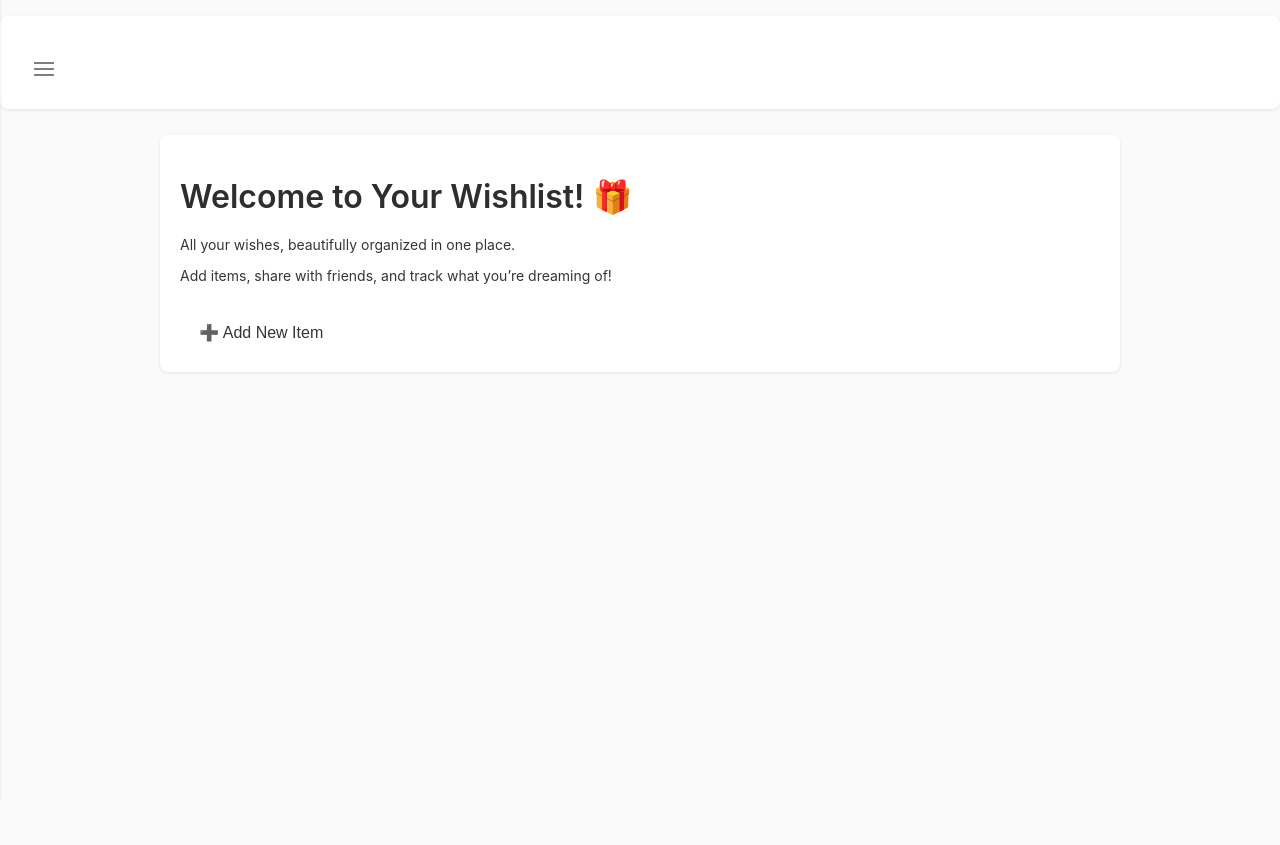
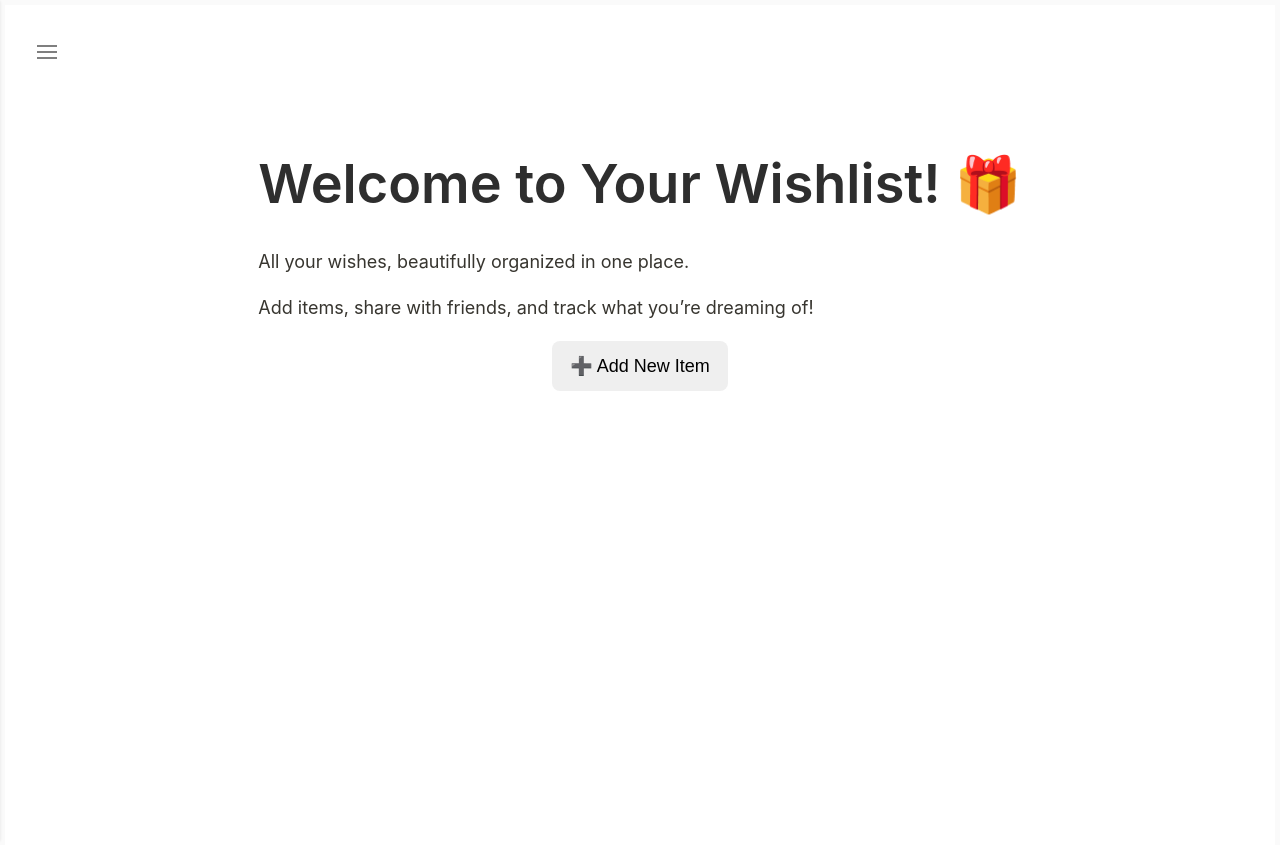
Before and after one commit to Violet0222/wishlist-app, a Flask app: page / in a window 1280 px wide. Before the commit the page ends 373 px from the top, so only its background shows below. Run offline with Flask 3, Linux system fonts and the light colour scheme; a user stored in the database is signed in.

Commit message:
update navbar and main-content style

```diff
--- a/static/css/navbar.css
+++ b/static/css/navbar.css
@@ -1,43 +1,80 @@
+.nav-bar {
+  margin: 0;
+  padding: 0;
+  list-style: none;
+  display: flex;
+  align-items: center;
+}
+
+.nav-bar li {
+  margin: 0;
+  padding: 0;
+}
+
 .nav-bar-btn {
   position: relative;
   background: none;
   border: none;
-  font-size: 24px;
+  font-size: clamp(20px, 4vw, 28px); /* адаптивный размер иконки */
   cursor: pointer;
   color: var(--text-color);
+  padding: clamp(6px, 1vw, 12px);
+}
+
+.tooltip-text {
+  position: absolute;
+  top: 50%;
+  left: 100%;
+  transform: translateY(-50%);
+  background-color: var(--card-bg);
+  color: var(--text-color);
+  padding: 6px 10px;
+  font-size: clamp(12px, 2vw, 14px);
+  white-space: nowrap;
+  border-radius: 6px;
+  box-shadow: var(--shadow);
+  opacity: 0;
+  visibility: hidden;
+  transition: opacity 0.2s ease, visibility 0.2s ease;
+  margin-left: 8px;
+  z-index: 999;
 }
 
 .nav-bar-btn:hover .tooltip-text {
   opacity: 1;
   visibility: visible;
 }
+
+/* Sidebar */
 .nav_bar_container {
-  width: 250px;
-  min-width: 250px;
+  width: clamp(180px, 30vw, 250px); /* адаптивная ширина */
+  min-width: 180px;
   background-color: var(--card-bg);
   height: 100vh;
-  padding: 20px;
+  padding: clamp(12px, 3vw, 20px);
   box-shadow: var(--shadow);
   position: fixed;
   left: 0;
   top: 0;
   display: flex;
   flex-direction: column;
+  flex-shrink: 0;
   transition: transform 0.3s ease;
   z-index: 1000;
   transform: translateX(0); /* visible by default */
 }
 
+
+
 .nav_bar_container.hidden {
   transform: translateX(-100%);
 }
 
-/* Nav links */
 .nav_bar_container a {
   color: var(--text-color);
   text-decoration: none;
-  padding: 12px 0;
-  font-size: 16px;
+  padding: clamp(8px, 1.5vw, 12px) 0;
+  font-size: clamp(14px, 2vw, 16px);
   transition: color 0.2s ease;
 }
 
--- a/static/css/styles.css
+++ b/static/css/styles.css
@@ -3,6 +3,7 @@ html {
   height: 100%;
   margin: 0;
   padding: 0;
+  font-size: clamp(14px, 2vw, 18px);
 }
 
 body {
@@ -11,9 +12,10 @@ body {
   background-color: var(--bg-color);
   color: var(--text-color);
   transition: background-color 0.3s ease, color 0.3s ease;
-  padding: 0;
+  padding: 5px;
   height: 100%;
   margin: 0;
+  line-height: 1.6;
 }
 
 /* Theme Variables */
@@ -36,27 +38,37 @@ body {
 }
 
 /* Typography */
-p {
-  max-width: 780px;
-  width: 100%;
-  font-size: 14px;
-  caret-color: var(--text-color);
-}
 
 h1 {
-  font-size: 2rem;
+  font-size: clamp(2rem, 5vw, 3rem);
   font-weight: 600;
   margin-bottom: 20px;
   color: var(--heading-color);
 }
 
+h2 {
+  font-size: clamp(1.5rem, 4vw, 2.5rem);
+  font-weight: 500;
+  margin-bottom: 16px;
+}
+
 h3 {
-  white-space: nowrap;
-  overflow: hidden;
-  text-overflow: ellipsis;
-  margin-right: 6px;
-  color: var(--heading-color);
-  line-height: 1.5;
+  font-size: clamp(1.2rem, 3vw, 2rem);
+  font-weight: 500;
+  margin-bottom: 12px;
+}
+
+p {
+  max-width: 780px;
+  width: 100%;
+}
+
+p,
+li,
+span,
+div {
+  font-size: clamp(14px, 2vw, 18px);
+  color: var(--text-color);
 }
 
 /* Divider */
@@ -75,106 +87,69 @@ ul li {
   background: var(--card-bg);
   padding: 15px;
   border-radius: 8px;
-  box-shadow: var(--shadow);
+  /* box-shadow: var(--shadow); */
   margin-bottom: 10px;
 }
 
-/* Link inside list items */
-ul li a {
+a {
+  font-size: clamp(14px, 2vw, 18px);
+  color: var(--heading-color);
   text-decoration: none;
-  color: var(--text-color);
-  font-weight: 500;
-  padding: 8px 12px;
-  border-radius: 6px;
-  transition: background-color 0.2s ease-in-out;
-}
-
-ul li a:hover {
-  background-color: var(--hover-bg);
 }
 
 /* Buttons */
 button {
-  background-color: var(--button-bg);
   border: none;
-  border-radius: 6px;
-  padding: 0.6rem 1.2rem;
+  font-size: clamp(15px, 2.2vw, 18px);
+  padding: clamp(8px, 1.5vw, 14px) clamp(12px, 2.5vw, 18px);
+  border-radius: 8px;
   cursor: pointer;
-  font-size: 1rem;
-  margin-top: 1rem;
-  color: var(--text-color);
-  transition: background-color 0.2s ease, box-shadow 0.2s ease;
+  transition: background-color 0.3s ease;
 }
 
 button:hover {
   background-color: var(--button-hover-bg);
-  box-shadow: var(--shadow);
 }
 
 /* Inputs and textareas */
+
 input,
-textarea {
+textarea,
+select {
+  font-size: clamp(16px, 2.5vw, 20px);
+  padding: clamp(10px, 2vw, 14px) clamp(12px, 3vw, 18px);
+  line-height: 1.5;
+  border-radius: 8px;
+  border: 1px solid var(--border-color);
   background-color: var(--card-bg);
   color: var(--text-color);
-  border: 1px solid var(--border-color);
-  border-radius: 4px;
-  padding: 0.5rem;
-  font-size: 1rem;
-  width: 100%;
 }
 
 /* Forms */
+
 form {
   display: flex;
   flex-direction: column;
-  gap: 1rem;
+  gap: clamp(12px, 2vw, 20px);
+  max-width: 100%;
+}
+form label {
+  font-size: clamp(15px, 2vw, 18px);
+  margin-bottom: 6px;
+  display: inline-block;
+  color: var(--heading-color);
 }
 
-form label {
-  font-weight: 500;
-  color: var(--text-color);
+form button[type="submit"] {
+  background-color: var(--heading-color);
+  color: white;
+  font-weight: 600;
+  cursor: pointer;
+  transition: background-color 0.3s ease;
 }
 
-form button {
-  background-color: var(--button-bg);
-  font-weight: 600;
-  color: var(--text-color);
-}
-
-/* Main content area */
-main {
-  background: var(--card-bg);
-  padding: 20px;
-  border-radius: 8px;
-  box-shadow: var(--shadow);
-  width: 100%;
-  max-width: 100%;
-  margin: 0 auto;
-  overflow-x: auto;
-  box-sizing: border-box;
-}
-
-/* Main content */
-.content {
-  flex: 1;
-  display: flex;
-  flex-direction: column;
-  width: 100%;
-  /* transition: margin-left 0.3s ease; */
-}
-
-/* На більших екранах — центр і обмеж ширину */
-@media (min-width: 768px) {
-  main {
-    max-width: 960px;
-  }
-}
-
-/* На мобільних — менше padding */
-@media (max-width: 480px) {
-  main {
-    padding: 12px;
-  }
+form button[type="submit"]:hover {
+  background-color: var(--text-color);
 }
 
 /* Layout wrapper */
@@ -183,7 +158,44 @@ main {
   flex-direction: row;
   min-height: 100vh;
   background-color: var(--bg-color);
-  /* transition: transform 0.3s ease; */
+}
+
+/* Main content area */
+
+/* Main content */
+.content {
+  height: 100vh;
+  background: var(--card-bg);
+  flex: 1;
+  display: flex;
+  flex-direction: column;
+  width: 100%;
+  margin: 0;
+  padding: clamp(8px, 2vw, 20px);
+  font-size: clamp(14px, 1.5vw, 18px);
+}
+
+/* Main content next to sidebar */
+.main-content {
+  display: flex;
+  flex-direction: column;
+  justify-content: center;
+  align-items: center;
+  background: var(--card-bg);
+  width: 100%;
+  max-width: 100%;
+  margin: 0;
+  overflow-x: auto;
+  box-sizing: border-box;
+  padding: clamp(12px, 2vw, 24px);
+}
+
+.content.shifted {
+  margin-left: clamp(180px, 25vw, 240px);
+}
+.main-content.shifted {
+  margin-top: clamp(26px, 5vw, 40px);
+  margin-left: 0;
 }
 
 /* Icons */
--- a/static/nav_bar.js
+++ b/static/nav_bar.js
@@ -1,31 +1,7 @@
-// document.addEventListener("DOMContentLoaded", () => {
-//   const sidebar = document.getElementById("sidebar");
-//   const content = document.getElementById("main-content");
-//   const toggleButton = document.getElementById("toggleSidebar");
-//   const closeButton = document.getElementById("closeSidebar");
-//   const links = document.querySelectorAll(".nav_bar_container a");
-
-//   toggleButton?.addEventListener("click", () => {
-//     sidebar.classList.toggle("hidden");
-//     content.classList.toggle("shifted");
-//   });
-
-//   closeButton?.addEventListener("click", () => {
-//     sidebar.classList.add("hidden");
-//     content.classList.remove("shifted");
-//   });
-
-//   links.forEach((link) => {
-//     link.addEventListener("click", () => {
-//       sidebar.classList.add("hidden");
-//       content.classList.remove("shifted");
-//     });
-//   });
-// });
-
 document.addEventListener("DOMContentLoaded", () => {
   const sidebar = document.getElementById("sidebar");
-  const content = document.getElementById("main-content");
+  const content = document.getElementById("content");
+  const main_content = document.getElementById("main-content");
   const toggleButton = document.getElementById("toggleSidebar");
   const closeButton = document.getElementById("closeSidebar");
   const links = document.querySelectorAll(".nav_bar_container a");
@@ -39,6 +15,7 @@ document.addEventListener("DOMContentLoaded", () => {
     toggleButton.classList.remove("hidden");
     if (!isMobile()) {
       content.classList.remove("shifted");
+      main_content.classList.remove("shifted");
     }
   }
 
@@ -47,6 +24,7 @@ document.addEventListener("DOMContentLoaded", () => {
     toggleButton.classList.toggle("hidden");
     if (!isMobile()) {
       content.classList.toggle("shifted");
+      main_content.classList.toggle("shifted");
     }
   }
 
--- a/templates/layout.html
+++ b/templates/layout.html
@@ -14,12 +14,12 @@
     <div class="wrapper">
       {% if session["user_id"] %} {% include "nav_bar.html" %} {% endif %}
 
-      <div class="content" id="main-content">
+      <div class="content" id="content">
         {% if session["user_id"] %}
         <ul class="nav-bar">
           <li>
             <button class="nav-bar-btn" id="toggleSidebar">
-              <span class="tooltip-text">Open Sidebar</span>
+              <span class="tooltip-text tooltip-right">Open Sidebar</span>
               <span class="icon">{% include "icons/menu.svg" %}</span>
             </button>
           </li>
@@ -30,8 +30,9 @@
           <li><a href="/register">Register</a></li>
         </ul>
         {% endif %}
-
-        <main>{% block main %}{% endblock %}</main>
+        <main class="main-content" id="main-content">
+          {% block main %}{% endblock %}
+        </main>
       </div>
     </div>
   </body>
--- a/templates/nav_bar.html
+++ b/templates/nav_bar.html
@@ -1,7 +1,7 @@
 <div class="nav_bar_container hidden" id="sidebar">
   <button class="close-navbar-btn" id="closeSidebar">
     ×
-    <span class="tooltip-text">Close Sidebar</span>
+    <span class="tooltip-text tooltip-right">Close Sidebar</span>
   </button>
   <div></div>
   <a href="/">🏠 Home</a>
```
Also changed, not shown: other parts of static/css/navbar.css (+4 -39 lines), other parts of static/css/styles.css (+13 -11 lines), 1 other file.
